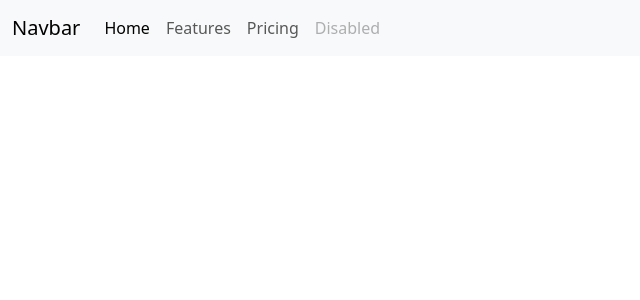
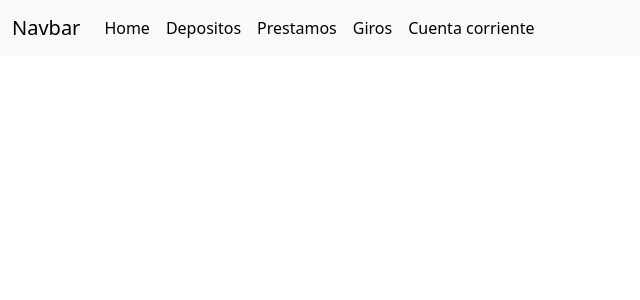
Before and after one commit to MiguelAngelRamos/appbco, an Angular app: page / in a window 1280 px wide. Shown: the top 300 px of the page, without its empty margins (0-640 px from the left). Built offline with nearby package versions, Linux system fonts and the light colour scheme.

Commit message:
actualizar el navbar con opciones

```diff
--- a/src/app/components/navbar/navbar.component.html
+++ b/src/app/components/navbar/navbar.component.html
@@ -4,21 +4,16 @@
     <button class="navbar-toggler" type="button" data-bs-toggle="collapse" data-bs-target="#navbarNav" aria-controls="navbarNav" aria-expanded="false" aria-label="Toggle navigation">
       <span class="navbar-toggler-icon"></span>
     </button>
+
     <div class="collapse navbar-collapse" id="navbarNav">
+
       <ul class="navbar-nav">
-        <li class="nav-item">
-          <a class="nav-link active" aria-current="page" href="#">Home</a>
-        </li>
-        <li class="nav-item">
-          <a class="nav-link" href="#">Features</a>
-        </li>
-        <li class="nav-item">
-          <a class="nav-link" href="#">Pricing</a>
-        </li>
-        <li class="nav-item">
-          <a class="nav-link disabled" aria-disabled="true">Disabled</a>
+        <li class="nav-item" *ngFor="let op of opciones">
+          <a class="nav-link active" aria-current="page" href="#">{{op.name}}</a>
         </li>
       </ul>
+
     </div>
+
   </div>
 </nav>
--- a/src/app/components/navbar/navbar.component.ts
+++ b/src/app/components/navbar/navbar.component.ts
@@ -7,4 +7,14 @@ import { Component } from '@angular/core';
 })
 export class NavbarComponent {
 
+  public opciones:any = [
+    { path: '/home', name: 'Home'},
+    { path: '/depositos', name: 'Depositos'},
+    { path: '/prestamos', name: 'Prestamos'},
+    { path: '/giros', name: 'Giros'},
+    { path: '/cta-corriente', name: 'Cuenta corriente'},
+  ];
+
+  public title: string = "Angular Bco";
+
 }
```
